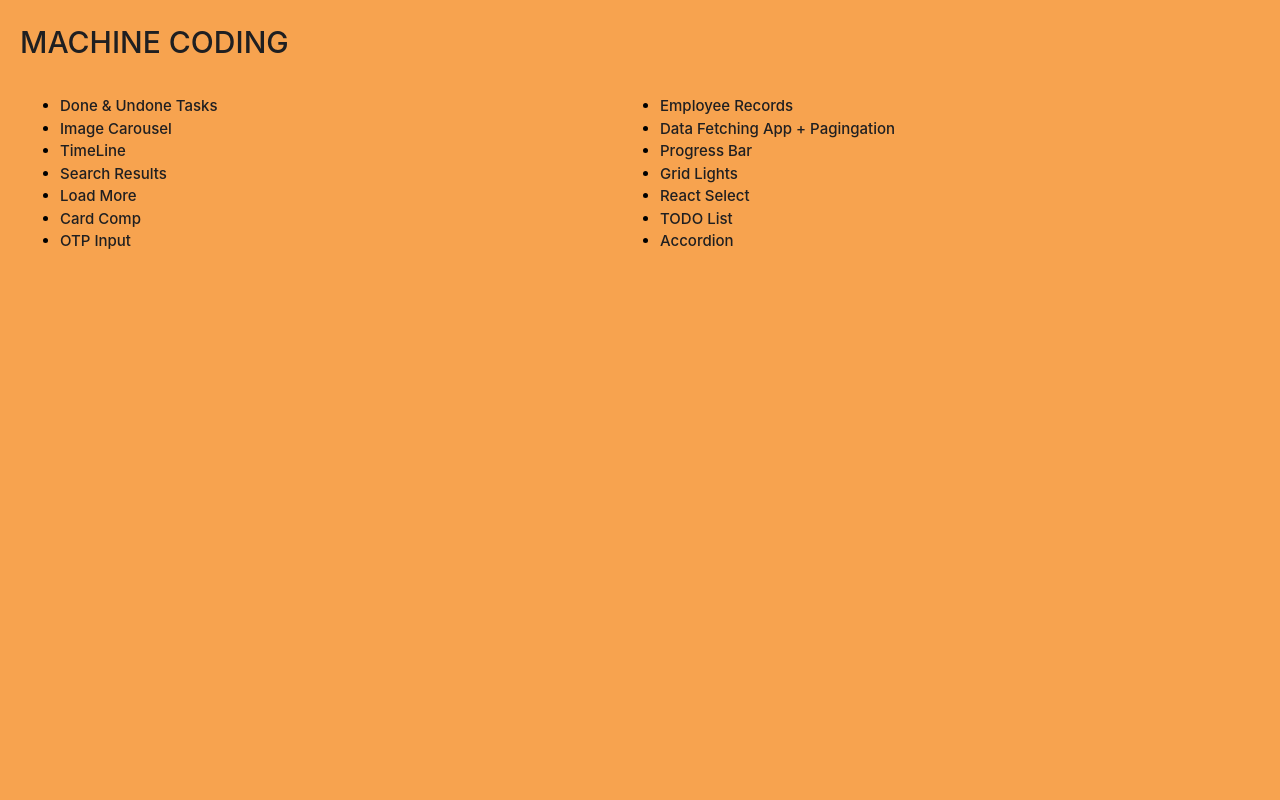
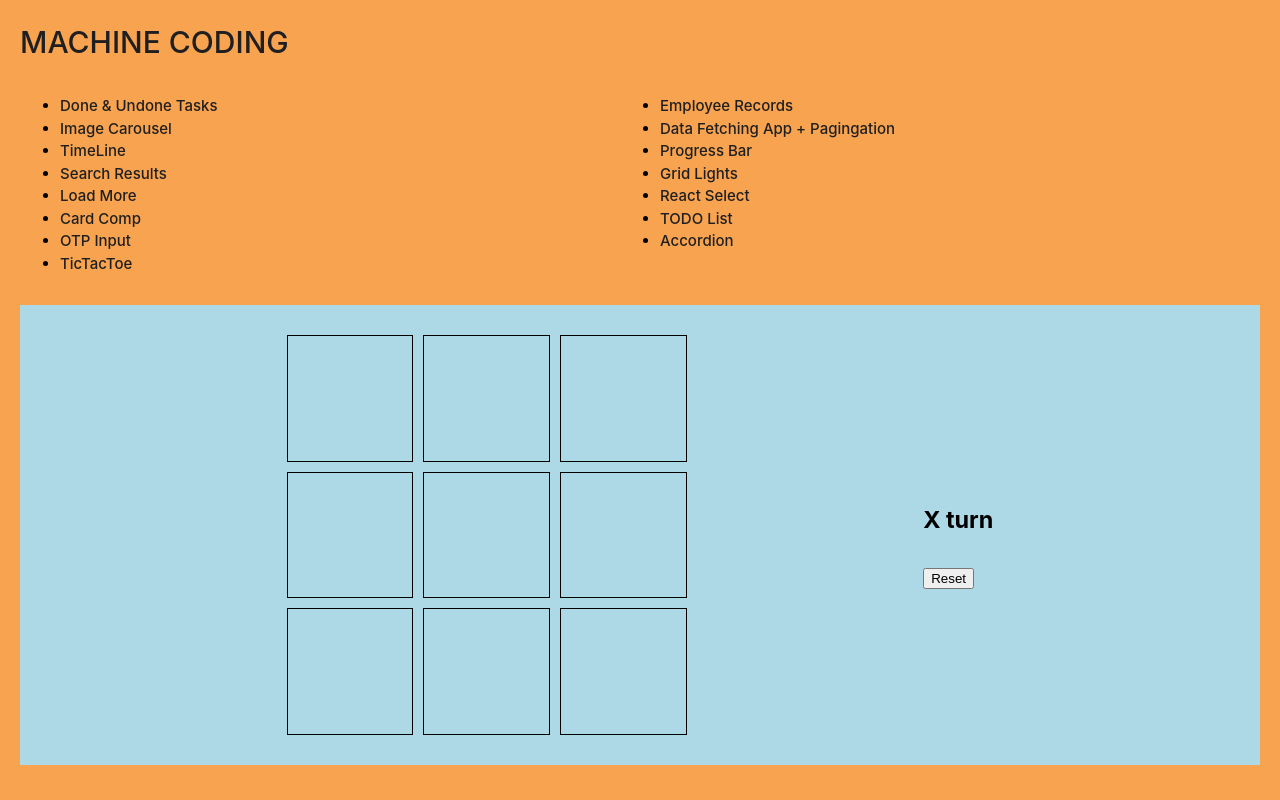
Before and after one commit to harshit118garg/machine-code, a React (Vite) app: page /tictactoe in a window 1280 px wide. Built offline with nearby package versions, Linux system fonts and the light colour scheme.

Commit message:
dynamic tic tac toe

```diff
--- a/src/App.tsx
+++ b/src/App.tsx
@@ -19,6 +19,7 @@ const CardComp = lazy(() => import("./apps/card"));
 const Todolist = lazy(() => import("./apps/todolist"));
 const OTP = lazy(() => import("./apps/OTP"));
 const Accordion = lazy(() => import("./apps/accordionComp"));
+const TicTacToe = lazy(() => import("./apps/tic-tac-toe"));
 
 function App() {
   return (
@@ -42,6 +43,7 @@ function App() {
             <Route path={"todolist"} element={<Todolist />} />
             <Route path={"otp"} element={<OTP />} />
             <Route path={"accordion"} element={<Accordion />} />
+            <Route path={"tictactoe"} element={<TicTacToe />} />
           </Routes>
         </Suspense>
       </ErrorBoundary>
--- a/src/apps/accordionComp/index.tsx
+++ b/src/apps/accordionComp/index.tsx
@@ -23,7 +23,7 @@ interface AccordionPaneProps {
 export default function AccordionComp({
   onePanelView = false,
 }: {
-  onePanelView: boolean;
+  onePanelView?: boolean;
 }) {
   const { accordionData } = data;
   const [expandedPanels, setExpandedPanels] = useState<number[]>([]);
--- /dev/null
+++ b/src/apps/tic-tac-toe/components/Board.tsx
@@ -0,0 +1,34 @@
+import { Fragment } from "react";
+import styles from "../styles/index.module.scss";
+
+interface BoardProps {
+  gameBoard: string[][];
+  handleCellClick: (ri: number, ci: number) => void;
+}
+
+export default function Board({ gameBoard, handleCellClick }: BoardProps) {
+  return (
+    <div className={styles.board}>
+      {gameBoard?.map((_row, ri) => {
+        return (
+          <Fragment key={ri}>
+            <div className={styles.row}>
+              {_row.map((_cell, ci: number) => {
+                return (
+                  <Fragment key={ci}>
+                    <div
+                      className={styles.cell}
+                      onClick={() => handleCellClick(ri, ci)}
+                    >
+                      {_cell}
+                    </div>
+                  </Fragment>
+                );
+              })}
+            </div>
+          </Fragment>
+        );
+      })}
+    </div>
+  );
+}
--- /dev/null
+++ b/src/apps/tic-tac-toe/index.tsx
@@ -0,0 +1,42 @@
+import { useState } from "react";
+import Board from "./components/Board";
+import styles from "./styles/index.module.scss";
+import { getBoard, checkWinner } from "./utils/helper";
+
+export default function TicTacToe() {
+  const size = 3;
+  const [gameBoard, setGameBoard] = useState(getBoard(size));
+  const [isXTurn, setIsXTurn] = useState(true);
+  const winner = checkWinner(gameBoard, size);
+  console.log("winner", winner);
+
+  const statusMessage = winner
+    ? `winner is ${winner}`
+    : isXTurn
+    ? "X turn"
+    : "O turn";
+
+  const handleCellClick = (ri: number, ci: number) => {
+    if (gameBoard[ri][ci] || winner) return;
+    let boardDeepCopy = JSON.parse(JSON.stringify(gameBoard));
+    boardDeepCopy[ri][ci] = isXTurn ? "X" : "O";
+    setIsXTurn(!isXTurn);
+    setGameBoard(boardDeepCopy);
+  };
+
+  const resetGame = () => {
+    setGameBoard(getBoard(size));
+    setIsXTurn(true);
+    console.log("game reset");
+  };
+
+  return (
+    <div className={styles.ticTacToeWrapper}>
+      <Board gameBoard={gameBoard} handleCellClick={handleCellClick} />
+      <div className={styles.info}>
+        <h3>{statusMessage}</h3>
+        <button onClick={resetGame}>Reset</button>
+      </div>
+    </div>
+  );
+}
--- /dev/null
+++ b/src/apps/tic-tac-toe/styles/index.module.scss
@@ -0,0 +1,35 @@
+.ticTacToeWrapper {
+  background-color: lightblue;
+  padding: 3rem;
+  display: flex;
+  justify-content: space-evenly;
+  align-items: center;
+  font-size: 2rem;
+}
+
+.board {
+  display: grid;
+  width: 40rem;
+  height: 40rem;
+  grid-auto-rows: 1fr;
+  grid-auto-columns: 1fr;
+  row-gap: 1rem;
+}
+
+.row {
+  height: 100%;
+  width: 100%;
+  display: flex;
+  gap: 1rem;
+}
+
+.cell {
+  border: 1px solid black;
+  padding: 2rem;
+  width: 100%;
+  display: flex;
+  justify-content: center;
+  align-items: center;
+  font-weight: bolder;
+  cursor: pointer;
+}
--- /dev/null
+++ b/src/apps/tic-tac-toe/utils/helper.ts
@@ -0,0 +1,77 @@
+export const getBoard = (size: number) => {
+  let arr = new Array(size);
+
+  for (let i = 0; i < arr.length; i++) {
+    arr[i] = new Array(size).fill(null);
+  }
+
+  return arr;
+};
+
+export const checkWinner = (board: string[][], size: number) => {
+  /* check for all the rows */
+  for (let i = 0; i < size; i++) {
+    const symbol = board[i][0];
+    if (symbol) {
+      let winner = true;
+      for (let j = 1; j < size; j++) {
+        if (board[i][j] !== symbol) {
+          winner = false;
+          break;
+        }
+      }
+      if (winner) {
+        return symbol;
+      }
+    }
+  }
+
+  /* check for the columns */
+  for (let j = 0; j < size; j++) {
+    const symbol = board[0][j];
+    if (symbol) {
+      let winner = true;
+      for (let i = 1; i < size; i++) {
+        if (board[i][j] !== symbol) {
+          winner = false;
+          break;
+        }
+      }
+      if (winner) {
+        return symbol;
+      }
+    }
+  }
+
+  /* check for main diagonal */
+  let symbol = board[0][0];
+  if (symbol) {
+    let winner = true;
+    for (let i = 1; i < size; i++) {
+      if (board[i][i] !== symbol) {
+        winner = false;
+        break;
+      }
+    }
+    if (winner) {
+      return symbol;
+    }
+  }
+
+  /* chekc for opposite diagonal */
+  symbol = board[0][size - 1];
+  if (symbol) {
+    let winner = true;
+    for (let i = 1; i < size; i++) {
+      if (board[i][size - 1 - i] !== symbol) {
+        winner = false;
+        break;
+      }
+    }
+    if (winner) {
+      return symbol;
+    }
+  }
+
+  return null;
+};
--- a/src/components/header/index.tsx
+++ b/src/components/header/index.tsx
@@ -75,6 +75,11 @@ export default function Header() {
             <span>Accordion</span>
           </Link>
         </li>
+        <li>
+          <Link to={"/tictactoe"}>
+            <span>TicTacToe</span>
+          </Link>
+        </li>
       </ul>
     </header>
   );
```
